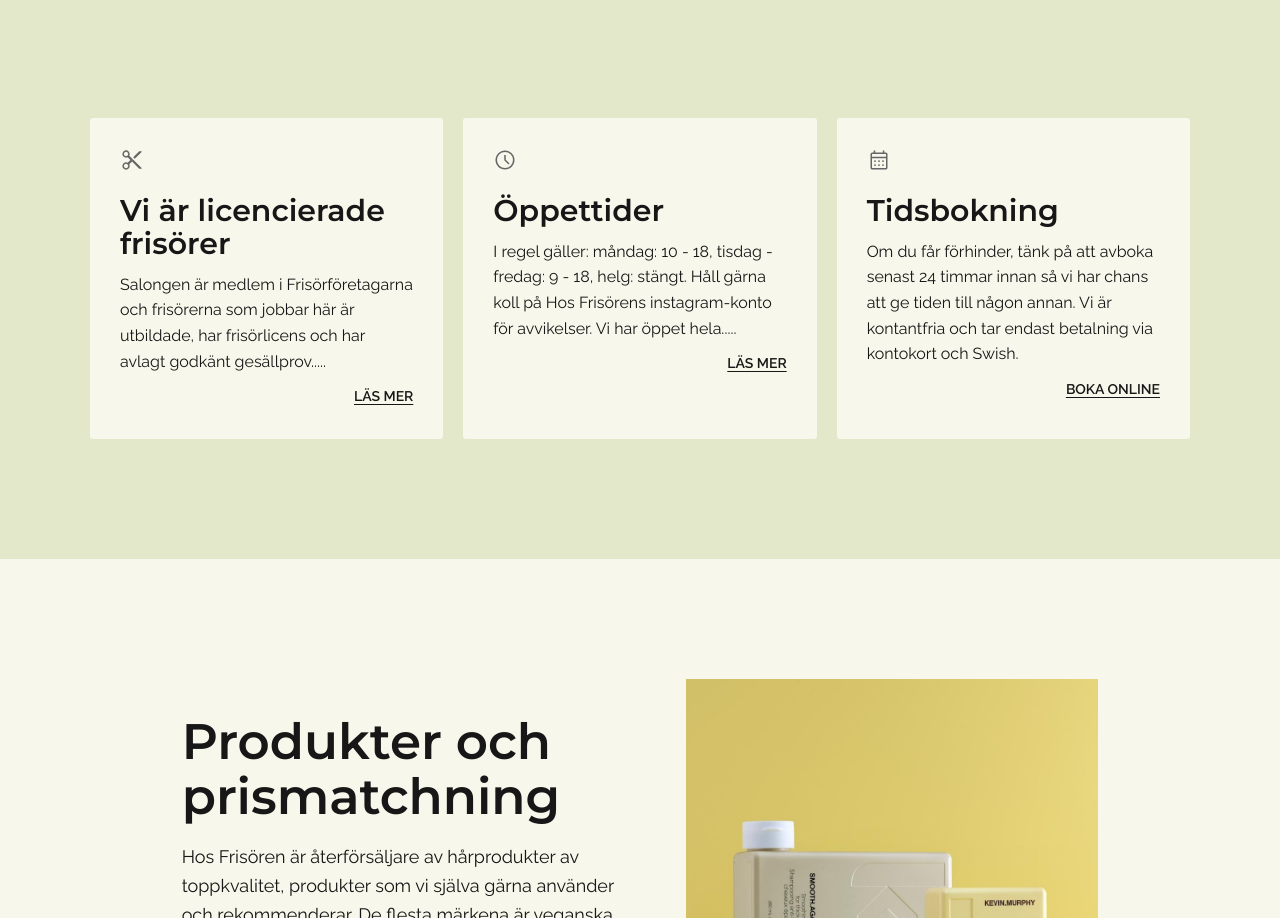
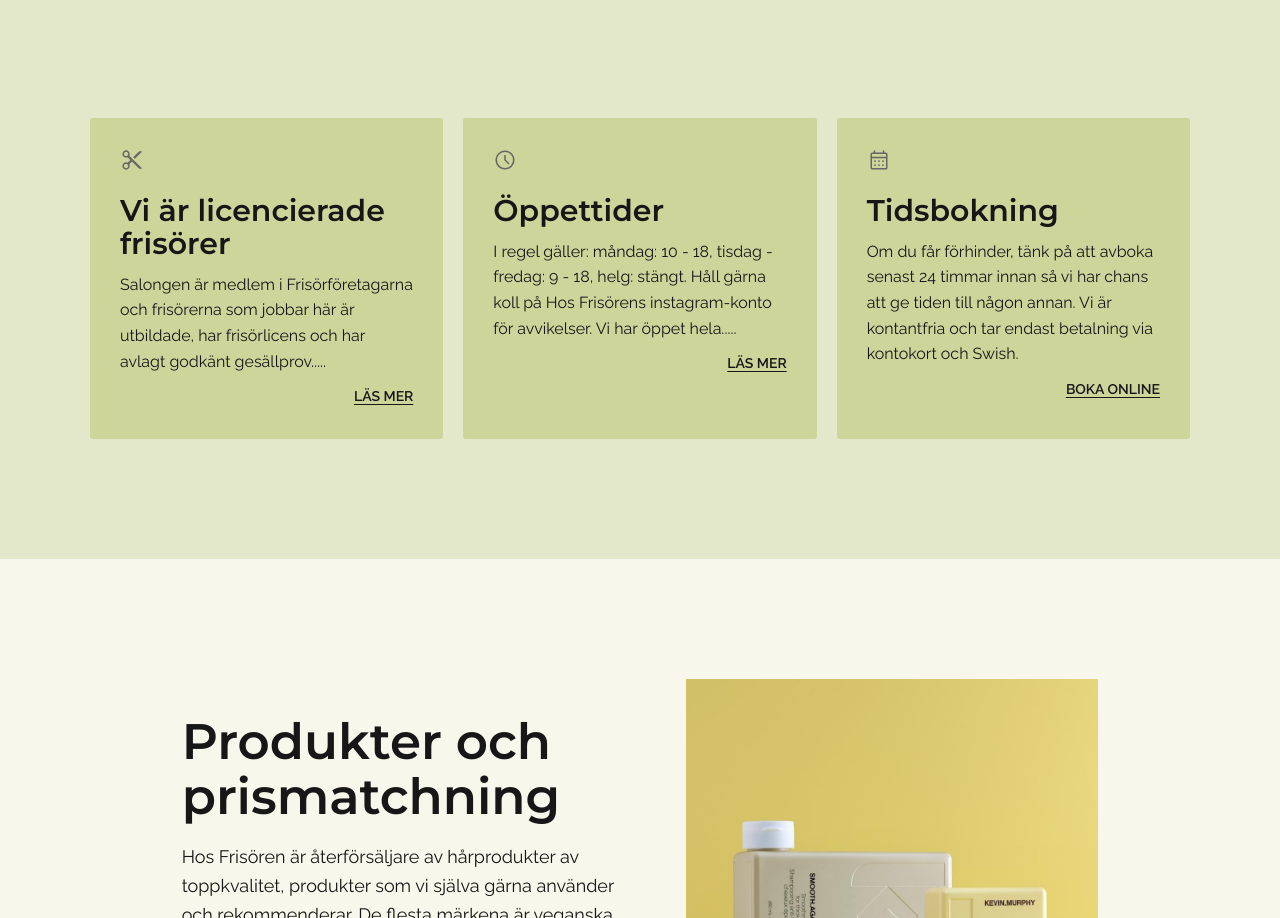
Before and after one commit to Lenanor/hosfrisoren, a Next.js app: page / in a window 1280 px wide. Shown: the part 2351-3269 px from the top of the page. Built offline with nearby package versions, Linux system fonts and the light colour scheme.

Commit message:
change card background color

```diff
--- a/src/app/page.module.css
+++ b/src/app/page.module.css
@@ -8,7 +8,3 @@
   gap: 2rem;
   grid-template-columns: repeat(auto-fill, minmax(min(31rem, 100%), 1fr));
 }
-
-.cardList li {
-  background-color: var(--bg-4);
-}
--- a/src/components/ui/Card.module.css
+++ b/src/components/ui/Card.module.css
@@ -2,7 +2,7 @@
   position: relative;
   padding: 3rem;
   border-radius: 3px;
-  background-color: var(--color-green);
+  background-color: var(--color-green-dark);
   height: 100%;
 }
 
```
